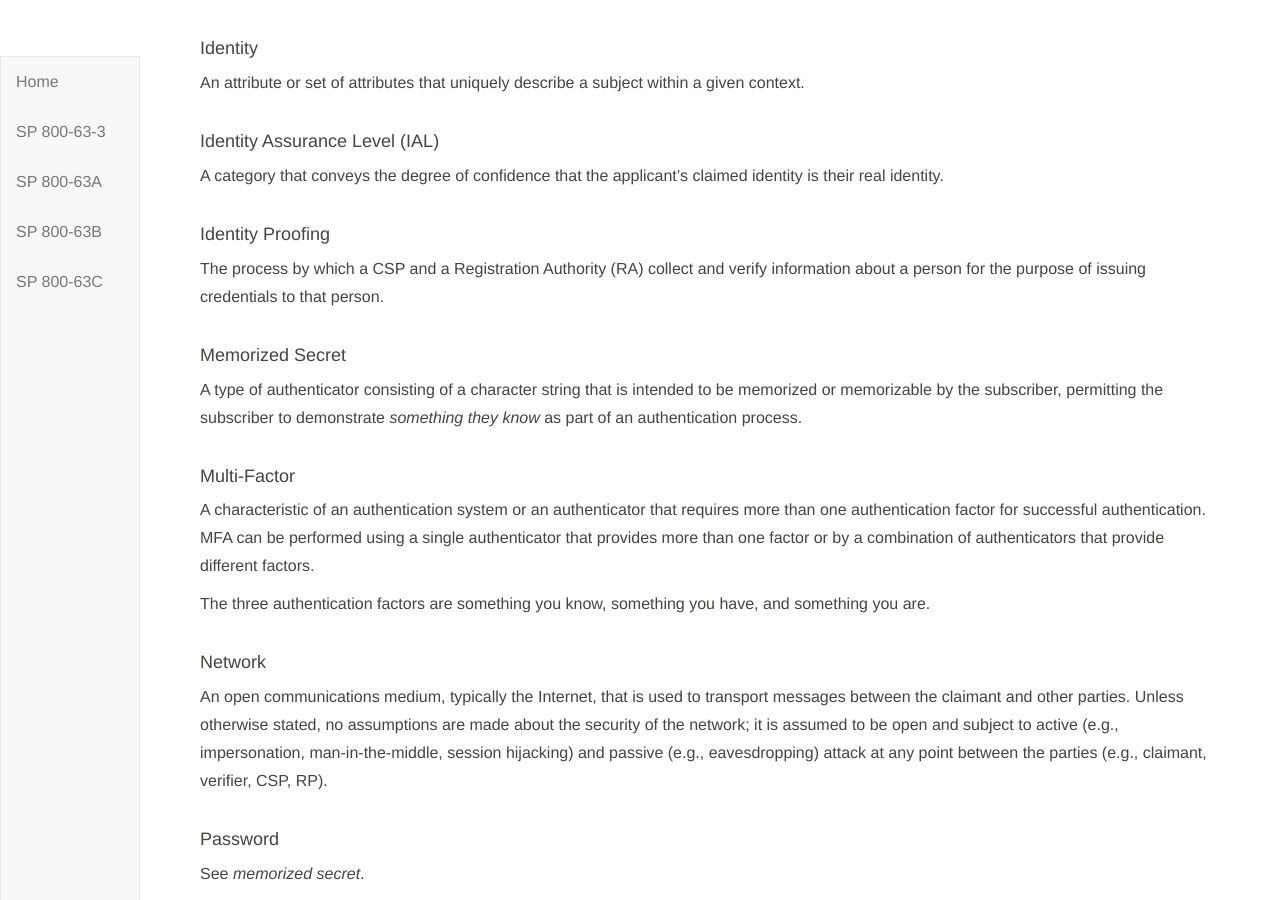
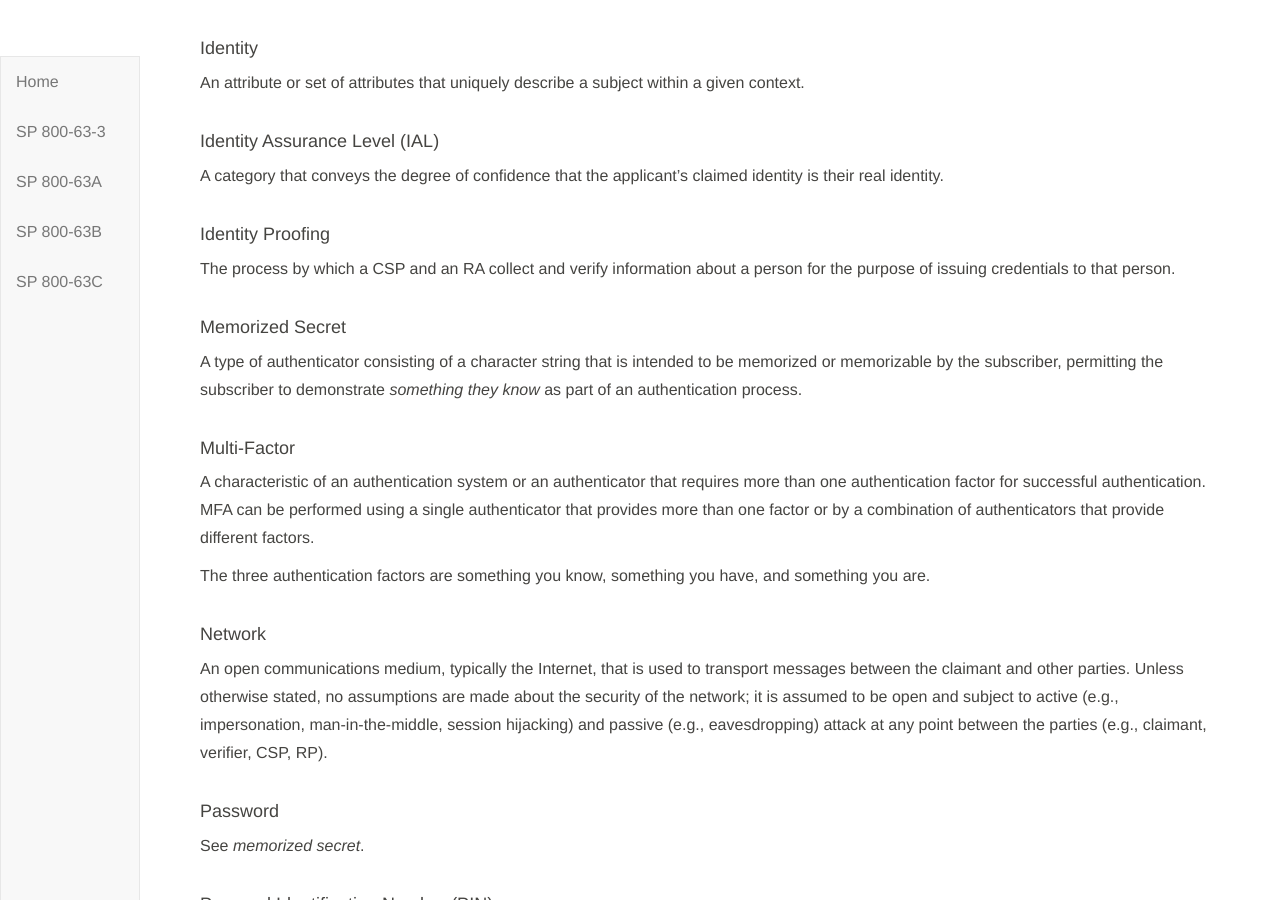
Before and after one commit to usnistgov/800-63-3, a Jekyll site: the page built from sp800-63-3/sec3_definitions.md, in a window 1280 px wide and 900 px high, scrolled down 3557 px. Built offline with Jekyll 4.4.1, drawn with Linux system fonts in a browser that asks for light colours; our own code applies the rules of GitHub Pages for plain Markdown files.

Commit message:
Update sec3_definitions.md

```diff
--- a/sp800-63-3/sec3_definitions.md
+++ b/sp800-63-3/sec3_definitions.md
@@ -109,7 +109,7 @@ An attribute or set of attributes that uniquely describe a subject within a give
 A category that conveys the degree of confidence that the applicant's claimed identity is their real identity.
 
 #### Identity Proofing
-The process by which a CSP and a Registration Authority (RA) collect and verify information about a person for the purpose of issuing credentials to that person.
+The process by which a CSP and an RA collect and verify information about a person for the purpose of issuing credentials to that person.
 
 #### Memorized Secret
 A type of authenticator consisting of a character string that is intended to be memorized or memorizable by the subscriber, permitting the subscriber to demonstrate *something they know* as part of an authentication process.
```
